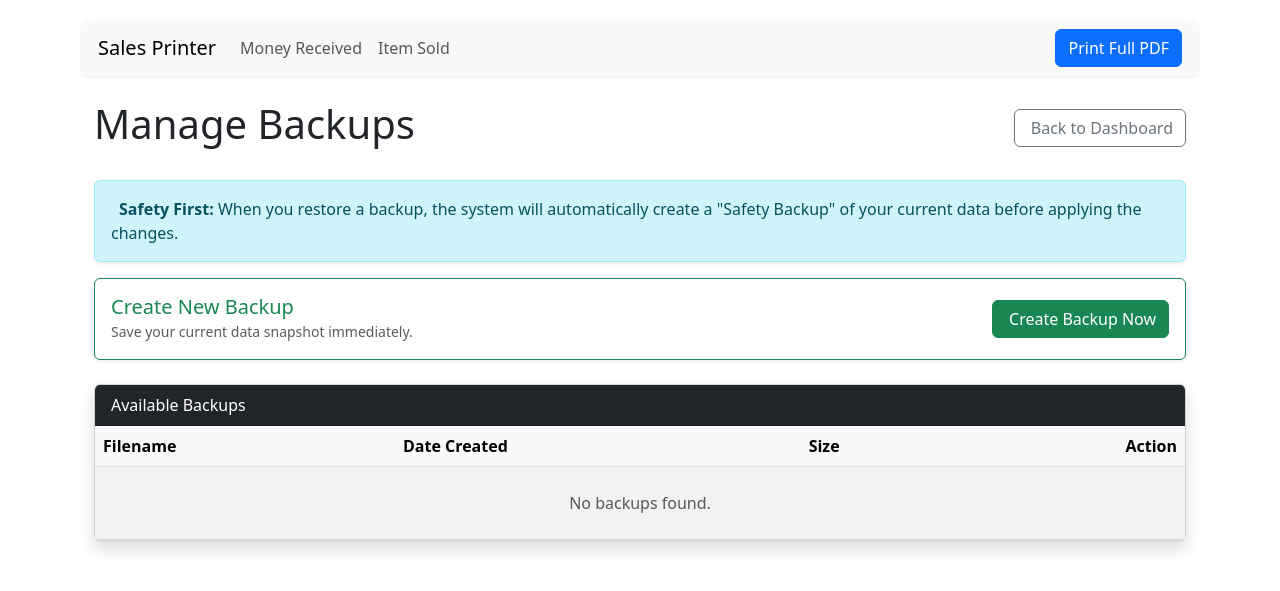
After one commit to sudeepsudhevan/Sales-Data-Printer, a Django app: page /backups/ in a window 1280 px wide. The commit adds this page. Shown: the top 591 px of the page. Run offline with Django 5.2, Linux system fonts and the light colour scheme.

Commit message:
Added a backup mange and backup adding feature

```diff
--- /dev/null
+++ b/sales/templates/sales/backup_list.html
@@ -0,0 +1,82 @@
+{% extends 'sales/base.html' %}
+
+{% block content %}
+<div class="container mt-4">
+    <div class="d-flex justify-content-between align-items-center mb-4">
+        <h1>Manage Backups</h1>
+        <a href="{% url 'sales:index' %}" class="btn btn-outline-secondary">
+            <i class="fas fa-arrow-left me-1"></i> Back to Dashboard
+        </a>
+    </div>
+
+    <div class="alert alert-info shadow-sm">
+        <i class="fas fa-info-circle me-2"></i>
+        <strong>Safety First:</strong> When you restore a backup, the system will automatically create a "Safety Backup"
+        of your current data before applying the changes.
+    </div>
+
+    <!-- Quick Action: Create New Backup -->
+    <div class="card mb-4 shadow-sm border-success">
+        <div class="card-body d-flex justify-content-between align-items-center">
+            <div>
+                <h5 class="card-title text-success mb-0">Create New Backup</h5>
+                <small class="text-muted">Save your current data snapshot immediately.</small>
+            </div>
+            <a href="{% url 'sales:backup_database' %}" class="btn btn-success text-white">
+                <i class="fas fa-plus-circle me-1"></i> Create Backup Now
+            </a>
+        </div>
+    </div>
+
+    <div class="card shadow">
+        <div class="card-header bg-dark text-white">
+            Available Backups
+        </div>
+        <div class="card-body p-0">
+            <div class="table-responsive">
+                <table class="table table-striped table-hover mb-0">
+                    <thead class="table-light">
+                        <tr>
+                            <th>Filename</th>
+                            <th>Date Created</th>
+                            <th>Size</th>
+                            <th class="text-end">Action</th>
+                        </tr>
+                    </thead>
+                    <tbody>
+                        {% for backup in backups %}
+                        <tr {% if "SAFETY" in backup.filename %}class="table-warning" {% endif %}>
+                            <td>
+                                <i class="fas fa-file-database me-2 text-secondary"></i>
+                                {{ backup.filename }}
+                                {% if "SAFETY" in backup.filename %}
+                                <span class="badge bg-warning text-dark ms-2">Safety Backup</span>
+                                {% endif %}
+                            </td>
+                            <td>{{ backup.date }}</td>
+                            <td>{{ backup.size }}</td>
+                            <td class="text-end">
+                                <form action="{% url 'sales:restore_backup' backup.filename %}" method="post"
+                                    class="d-inline"
+                                    onsubmit="return confirm('WARNING: You are about to restore this database.\n\nCurrent data will be overwritten (a safety backup will be created automatically).\n\nAre you sure you want to proceed?');">
+                                    {% csrf_token %}
+                                    <button type="submit" class="btn btn-sm btn-primary">
+                                        <i class="fas fa-history me-1"></i> Restore
+                                    </button>
+                                </form>
+                            </td>
+                        </tr>
+                        {% empty %}
+                        <tr>
+                            <td colspan="4" class="text-center py-4 text-muted">
+                                No backups found.
+                            </td>
+                        </tr>
+                        {% endfor %}
+                    </tbody>
+                </table>
+            </div>
+        </div>
+    </div>
+</div>
+{% endblock %}
--- a/sales/urls.py
+++ b/sales/urls.py
@@ -11,4 +11,6 @@ urlpatterns = [
     path('delete-item/<int:pk>/', views.delete_item, name='delete_item'),
     path('pdf-report/', views.pdf_report, name='pdf_report'),
     path('backup/', views.backup_database, name='backup_database'),
+    path('backups/', views.backup_list, name='backup_list'),
+    path('restore/<str:filename>/', views.restore_backup, name='restore_backup'),
 ]
--- a/sales/views.py
+++ b/sales/views.py
@@ -11,6 +11,8 @@ import json
 from django.core.serializers.json import DjangoJSONEncoder
 import shutil
 import os
+import time
+from django.db import connections
 from django.conf import settings
 from django.contrib import messages
 
@@ -190,7 +192,7 @@ def money_received(request):
     else:
         form = MoneyReceivedForm(initial={'date': datetime.date.today()})
 
-    entries = MoneyReceived.objects.all().order_by('-date')
+    entries = MoneyReceived.objects.all().order_by('-date', '-id')
 
     # Filter
     filter_form = FilterForm(request.GET or None)
@@ -230,7 +232,7 @@ def item_sold(request):
     else:
         form = ItemSoldForm(initial={'date': datetime.date.today()})
 
-    items = ItemSold.objects.all().order_by('-date')
+    items = ItemSold.objects.all().order_by('-date', 'id')
 
     # Filter
     filter_form = FilterForm(request.GET or None)
@@ -336,4 +338,60 @@ def backup_database(request):
         # messages.error(request, f"Backup failed: {str(e)}")
         print(f"Backup Error: {e}")
 
-    return redirect(request.META.get('HTTP_REFERER', 'index'))
+    return redirect(request.META.get('HTTP_REFERER', 'sales:index'))
+
+def backup_list(request):
+    backup_dir = os.path.join(settings.BASE_DIR, 'backup')
+    backups = []
+    if os.path.exists(backup_dir):
+        for f in os.listdir(backup_dir):
+            if f.endswith('.sqlite3'):
+                path = os.path.join(backup_dir, f)
+                size = os.path.getsize(path) / 1024 # KB
+                mtime = os.path.getmtime(path)
+                backups.append({
+                    'filename': f,
+                    'size': f"{size:.2f} KB",
+                    'date': datetime.datetime.fromtimestamp(mtime)
+                })
+
+    # Sort by date descending (newest first)
+    backups.sort(key=lambda x: x['date'], reverse=True)
+
+    return render(request, 'sales/backup_list.html', {'backups': backups})
+
+def restore_backup(request, filename):
+    if request.method != 'POST':
+        # Safety check: Only allow POST for restore actions
+        return redirect('sales:backup_list')
+
+    try:
+        source_path = os.path.join(settings.BASE_DIR, 'backup', filename)
+        dest_path = os.path.join(settings.BASE_DIR, 'db.sqlite3')
+
+        if not os.path.exists(source_path):
+            # messages.error(request, 'Backup file not found')
+            return redirect('sales:backup_list')
+
+        # 1. SAFETY BACKUP of current state
+        if os.path.exists(dest_path):
+            timestamp = datetime.datetime.now().strftime("%Y-%m-%d_%H-%M-%S")
+            safety_filename = f"SAFETY_BACKUP_BEFORE_RESTORE_{timestamp}.sqlite3"
+            safety_path = os.path.join(settings.BASE_DIR, 'backup', safety_filename)
+            shutil.copy2(dest_path, safety_path)
+            print(f"Safety backup created: {safety_filename}")
+
+        # 2. Close connections to release lock
+        connections.close_all()
+
+        # 3. Restore
+        shutil.copy2(source_path, dest_path)
+        print(f"Restored from: {filename}")
+
+        # messages.success(request, 'Database restored successfully.')
+
+    except Exception as e:
+        print(f"Restore Failed: {e}")
+        # messages.error(request, f"Restore failed: {e}")
+
+    return redirect('sales:index')
```
Also changed, not shown: sales/templates/sales/index.html (+5 -2 lines).
